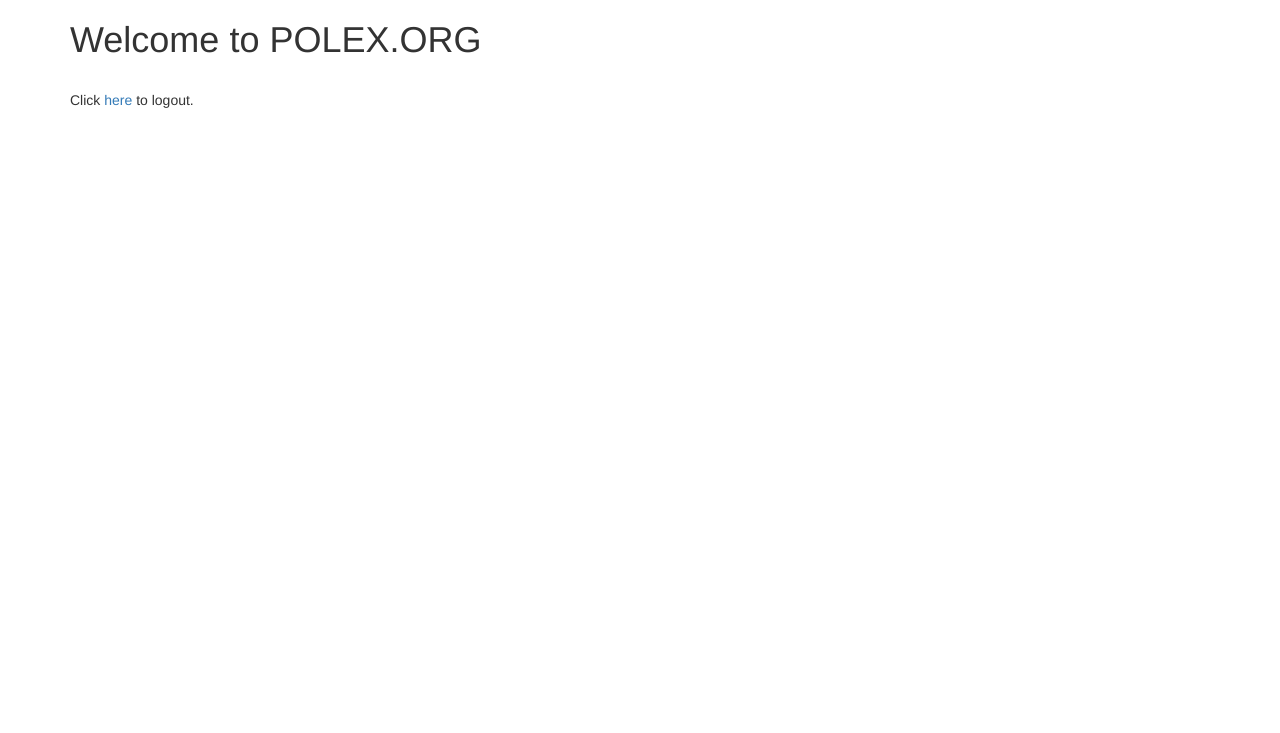
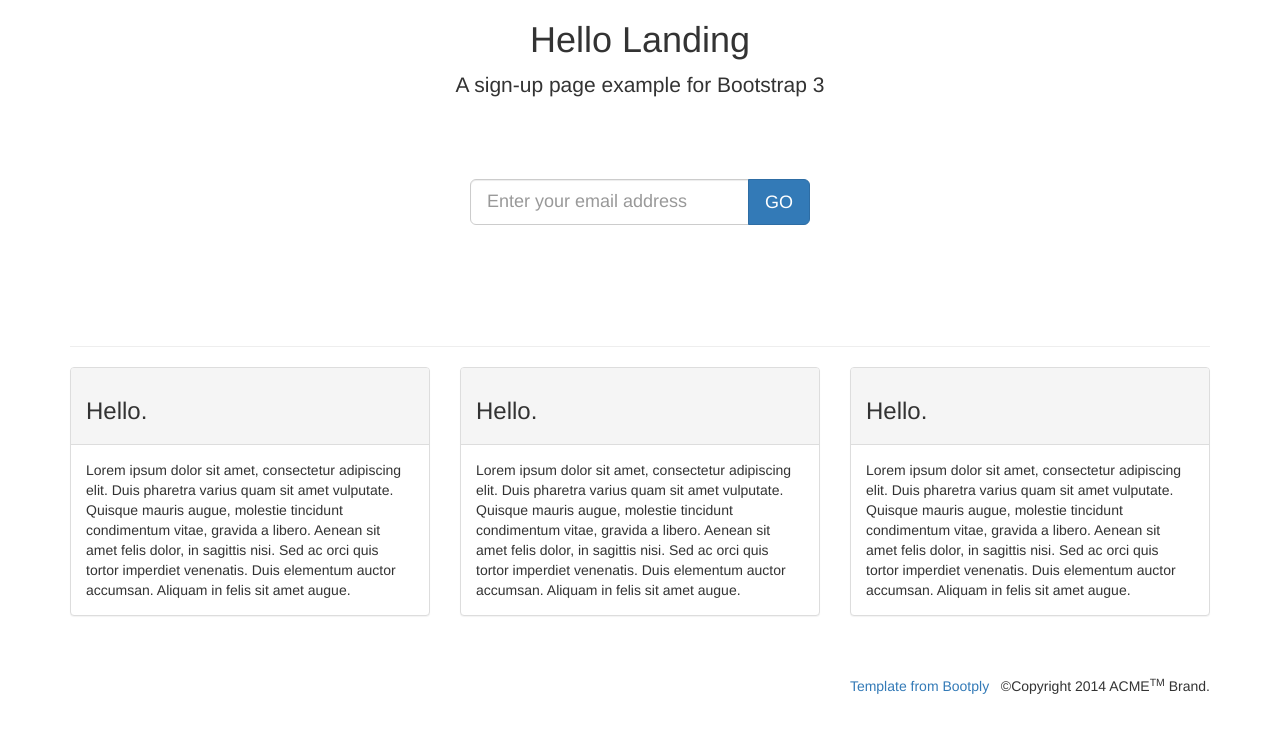
Before and after one commit to MichielCuijpers/LDSO-FEUP, a Flask app: page / in a window 1280 px wide. Shown: the top 733 px of the page. Run offline with Flask 2, Linux system fonts and the light colour scheme; the visitor is signed in with stand-in values (Sample User, id 1); some libraries are stand-ins or nearby versions.

Commit message:
Deploy again

```diff
--- a/app.py
+++ b/app.py
@@ -3,6 +3,7 @@ from flask import Flask, render_template, redirect, \
     url_for, request, session, flash
 from functools import wraps
 from flask_sqlalchemy import SQLAlchemy
+from flask_heroku import Heroku
 
 
 # create the application object
@@ -12,6 +13,7 @@ app = Flask(__name__)
 app.secret_key = 'my precious'
 #app.config['SQLALCHEMY_DATABASE_URI'] = 'postgresql://localhost/polex'
 
+heroku = Heroku(app)
 db = SQLAlchemy(app)
 
 # Create our database model
--- a/requirements.txt
+++ b/requirements.txt
@@ -8,3 +8,4 @@ gunicorn==19.0.0
 itsdangerous==0.24
 psycopg2==2.5.3
 wsgiref==0.1.2
+flask-heroku==0.1.9
--- a/templates/index.html
+++ b/templates/index.html
@@ -1,6 +1,75 @@
 {% extends "base.html" %}
 {% block content %}
-<h1>Welcome to POLEX.ORG</h1>
-<br>
-<p>Click <a href="/logout">here</a> to logout.</p>
+<div class="row">
+            <div class="col-lg-12 text-center v-center">
+                <h1>Hello Landing</h1>
+                <p class="lead">A sign-up page example for Bootstrap 3</p>
+                <br>
+                <br>
+                <br>
+                <form class="col-lg-12" action="{{url_for('prereg')}}" method="POST">
+                    <div class="input-group" style="width:340px;text-align:center;margin:0 auto;">
+                        <input class="form-control input-lg" title="Don't worry. We hate spam, and will not share your email with anyone." placeholder="Enter your email address" type="email" name="email">
+                        <span class="input-group-btn"><button class="btn btn-lg btn-primary" type="submit">GO</button></span>
+                    </div>
+                </form>
+            </div>
+
+        </div>
+        <!-- /row -->
+
+        <div class="row">
+            <div class="col-lg-12 text-center v-center" style="font-size:39pt;">
+                <a href="#"><i class="icon-google-plus"></i></a>  <a href="#"><i class="icon-facebook"></i></a>  <a href="#"><i class="icon-twitter"></i></a>  <a href="#"><i class="icon-github"></i></a>  <a href="#"><i class="icon-pinterest"></i></a>
+            </div>
+        </div>
+        <br>
+        <br>
+        <br>
+        <br>
+        <br>
+    </div>
+    <!-- /container full -->
+
+    <div class="container">
+        <hr>
+        <div class="row">
+            <div class="col-md-4">
+                <div class="panel panel-default">
+                    <div class="panel-heading">
+                        <h3>Hello.</h3>
+                    </div>
+                    <div class="panel-body">Lorem ipsum dolor sit amet, consectetur adipiscing elit. Duis pharetra varius quam sit amet vulputate. Quisque mauris augue, molestie tincidunt condimentum vitae, gravida a libero. Aenean sit amet felis dolor, in sagittis nisi. Sed ac orci quis tortor imperdiet venenatis. Duis elementum auctor accumsan. Aliquam in felis sit amet augue.
+                    </div>
+                </div>
+            </div>
+            <div class="col-md-4">
+                <div class="panel panel-default">
+                    <div class="panel-heading">
+                        <h3>Hello.</h3>
+                    </div>
+                    <div class="panel-body">Lorem ipsum dolor sit amet, consectetur adipiscing elit. Duis pharetra varius quam sit amet vulputate. Quisque mauris augue, molestie tincidunt condimentum vitae, gravida a libero. Aenean sit amet felis dolor, in sagittis nisi. Sed ac orci quis tortor imperdiet venenatis. Duis elementum auctor accumsan. Aliquam in felis sit amet augue.
+                    </div>
+                </div>
+            </div>
+            <div class="col-md-4">
+                <div class="panel panel-default">
+                    <div class="panel-heading">
+                        <h3>Hello.</h3>
+                    </div>
+                    <div class="panel-body">Lorem ipsum dolor sit amet, consectetur adipiscing elit. Duis pharetra varius quam sit amet vulputate. Quisque mauris augue, molestie tincidunt condimentum vitae, gravida a libero. Aenean sit amet felis dolor, in sagittis nisi. Sed ac orci quis tortor imperdiet venenatis. Duis elementum auctor accumsan. Aliquam in felis sit amet augue.
+                    </div>
+                </div>
+            </div>
+        </div>
+
+        <div class="row">
+            <div class="col-lg-12">
+                <br>
+                <br>
+                <p class="pull-right"><a href="http://www.bootply.com">Template from Bootply</a> &nbsp; ©Copyright 2014 ACME<sup>TM</sup> Brand.</p>
+                <br>
+                <br>
+            </div>
+        </div>
 {% endblock %}
```
Also changed, not shown: 1 other file.
